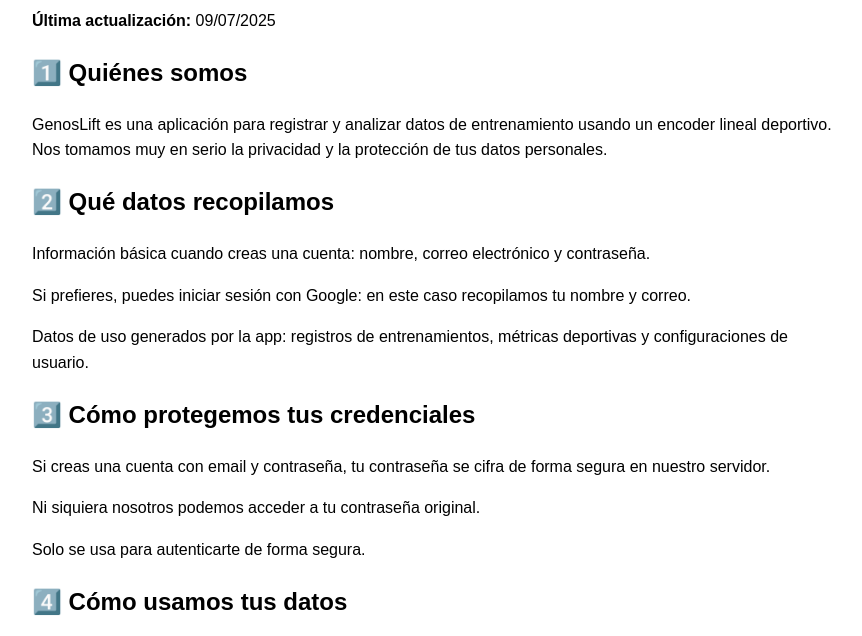
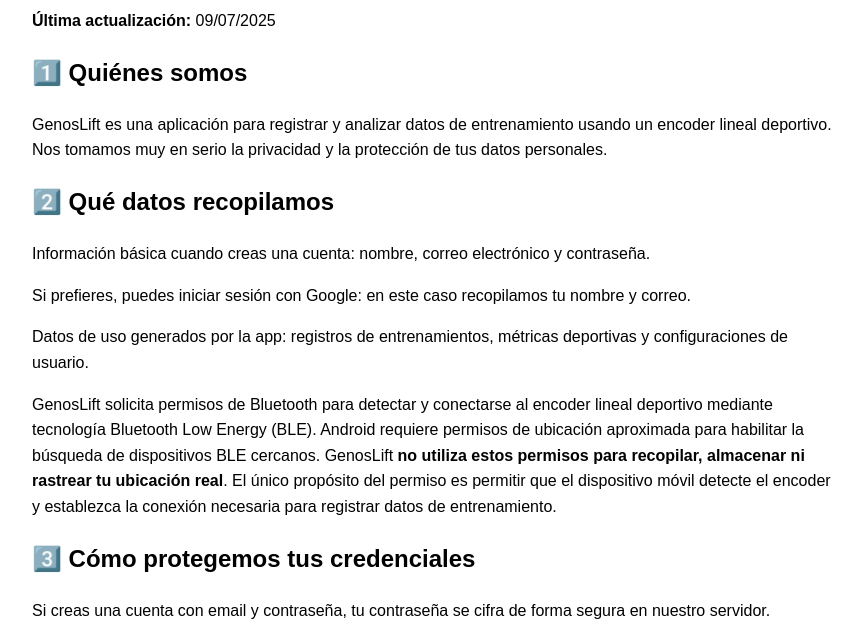
Before and after one commit to GenosLift/genoslift-privacy, a plain HTML site: page index.html in a window 1280 px wide. Shown: the part 134-770 px from the top of the page, without its empty margins (208-1070 px from the left). Drawn offline with Linux system fonts and the light colour scheme.

Commit message:
Add files via upload

```diff
--- a/index.html
+++ b/index.html
@@ -16,6 +16,9 @@
   <p>Información básica cuando creas una cuenta: nombre, correo electrónico y contraseña.</p>
   <p>Si prefieres, puedes iniciar sesión con Google: en este caso recopilamos tu nombre y correo.</p>
   <p>Datos de uso generados por la app: registros de entrenamientos, métricas deportivas y configuraciones de usuario.</p>
+  <p>GenosLift solicita permisos de Bluetooth para detectar y conectarse al encoder lineal deportivo mediante tecnología Bluetooth Low Energy (BLE).
+  Android requiere permisos de ubicación aproximada para habilitar la búsqueda de dispositivos BLE cercanos. GenosLift <strong>no utiliza estos permisos para recopilar, almacenar ni rastrear tu ubicación real</strong>.
+  El único propósito del permiso es permitir que el dispositivo móvil detecte el encoder y establezca la conexión necesaria para registrar datos de entrenamiento.</p>
 
   <h2>3️⃣ Cómo protegemos tus credenciales</h2>
   <p>Si creas una cuenta con email y contraseña, tu contraseña se cifra de forma segura en nuestro servidor.</p>
```
